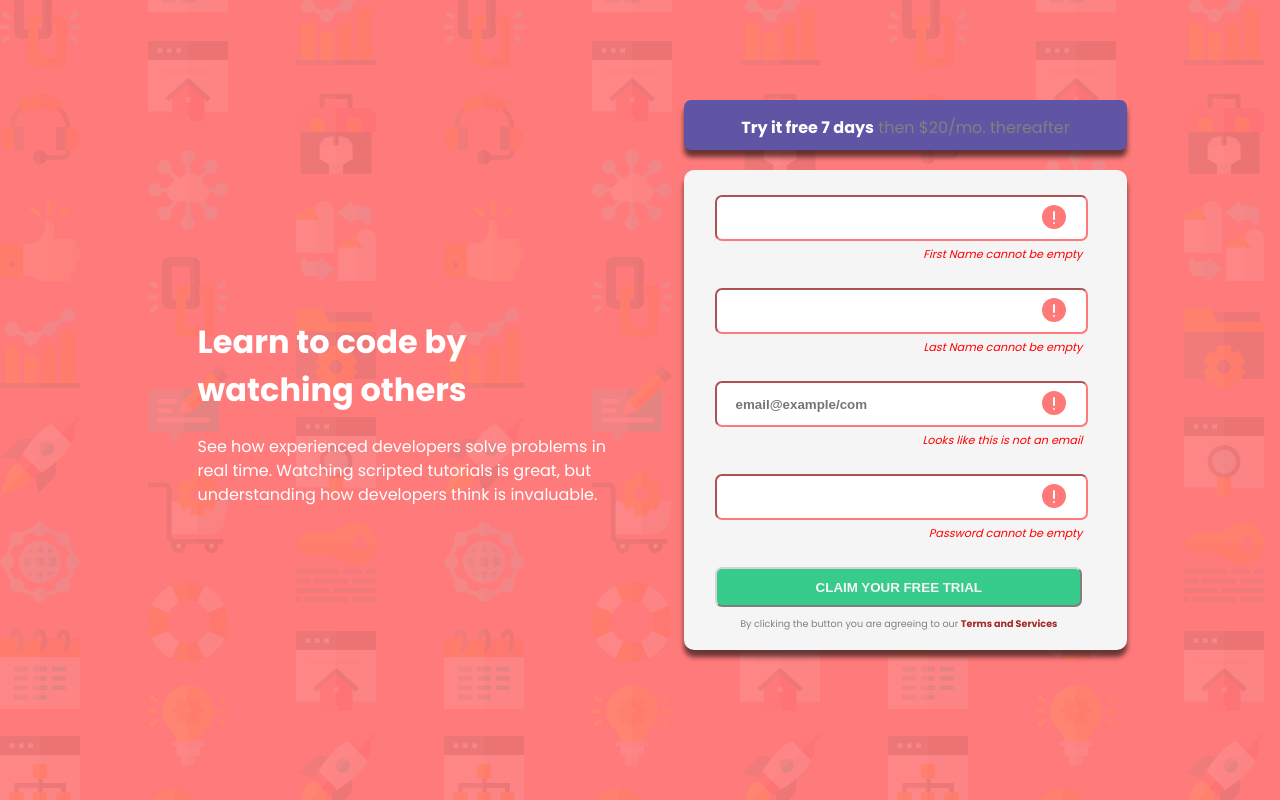
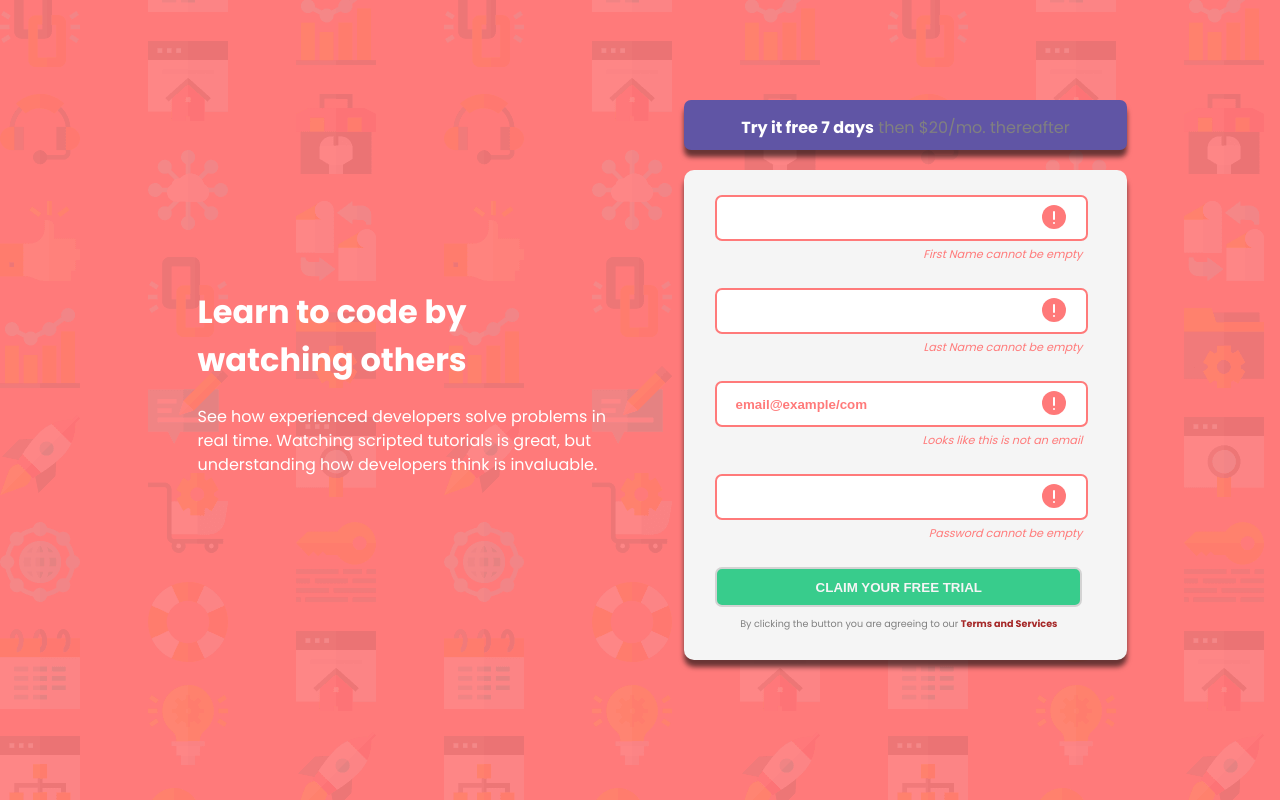
Before and after one commit to olanrewajurasheed/single_page, a plain HTML site: page index.html in a window 1280 px wide. Both pictures are taken after a click on the button "CLAIM YOUR FREE TRIAL". Drawn offline with Linux system fonts and the light colour scheme.

Commit message:
commiting

```diff
--- a/app.js
+++ b/app.js
@@ -3,9 +3,7 @@ const claimBtn = document.querySelector("button"),
   firstName = document.querySelector("#firstname"),
   lastName = document.querySelector("#lastname"),
   email = document.querySelector("#email"),
-  password = document.querySelector("#password"),
-  errorText = document.querySelector("text"),
-  first = document.querySelector(".first");
+  password = document.querySelector("#password");
 
 // Event Listeners
 eventListeners();
@@ -17,6 +15,8 @@ function eventListeners() {
 // Functions
 
 function claimBtnFnc() {
+  // validate form height
+
   //validate first name
   validateFirstName();
 
@@ -29,20 +29,34 @@ function claimBtnFnc() {
   //validate password field
   validatePassword();
 
+  validateFormHeight();
 }
 
-// Excess DRY here, but what do you expect from a noob?
+// Excessive violation of DRY rule here, but what do you expect from a noob?
+
+function validateFormHeight() {
+  if (
+    firstName.value.length !== 0 ||
+    lastName.value.length !== 0 ||
+    email.value.length !== 0 ||
+    password.value.length !== 0
+  ) {
+    document.querySelector(".form_container").style.height = "440px";
+  } else {
+    document.querySelector(".form_container").style.height = "490px";
+  }
+}
 
 function validateFirstName() {
   if (firstName.value.length !== 0) {
     firstName.style.borderColor = "hsl(154, 59%, 51%)";
     firstName.classList.remove("img_icon");
-    document.querySelector(".first text").style.display="none";
+    document.querySelector(".first text").style.display = "none";
   } else {
     firstName.style.borderColor = "hsl(0, 100%, 74%)";
     firstName.classList.add("img_icon");
-    document.querySelector(".first text").style.display="block";
-    document.querySelector(".first input").placeholder="";
+    document.querySelector(".first text").style.display = "block";
+    document.querySelector(".first input").placeholder = "";
   }
 }
 
@@ -50,12 +64,12 @@ function validateLastName() {
   if (lastName.value.length !== 0) {
     lastName.style.borderColor = "hsl(154, 59%, 51%)";
     lastName.classList.remove("img_icon");
-    document.querySelector(".last text").style.display="none";
+    document.querySelector(".last text").style.display = "none";
   } else {
     lastName.style.borderColor = "hsl(0, 100%, 74%)";
     lastName.classList.add("img_icon");
-    document.querySelector(".last text").style.display="block";
-    document.querySelector(".last input").placeholder="";
+    document.querySelector(".last text").style.display = "block";
+    document.querySelector(".last input").placeholder = "";
   }
 }
 
@@ -63,13 +77,13 @@ function validateEmail() {
   if (email.value.length !== 0) {
     email.style.borderColor = "hsl(154, 59%, 51%)";
     email.classList.remove("img_icon");
-    document.querySelector(".email text").style.display="none";
+    document.querySelector(".email text").style.display = "none";
   } else {
     email.style.borderColor = "hsl(0, 100%, 74%)";
     email.classList.add("img_icon");
-    document.querySelector(".email text").style.display="block";
-    document.querySelector(".email input").placeholder="email@example/com";
-    document.querySelector(".email input").placeholder.color="red";
+    document.querySelector(".email text").style.display = "block";
+    document.querySelector(".email input").placeholder = "email@example/com";
+    document.querySelector(".email input").classList.add("place_color");
   }
 }
 
@@ -77,11 +91,11 @@ function validatePassword() {
   if (password.value.length !== 0) {
     password.style.borderColor = "hsl(154, 59%, 51%)";
     password.classList.remove("img_icon");
-    document.querySelector(".pass text").style.display="none";
+    document.querySelector(".pass text").style.display = "none";
   } else {
     password.style.borderColor = "hsl(0, 100%, 74%)";
     password.classList.add("img_icon");
-    document.querySelector(".pass text").style.display="block";
-    document.querySelector(".pass input").placeholder="";
+    document.querySelector(".pass text").style.display = "block";
+    document.querySelector(".pass input").placeholder = "";
   }
 }
--- a/style.css
+++ b/style.css
@@ -16,7 +16,7 @@
   margin: 100px 15%;
 
   grid-template-columns: 50% 50%;
-  grid-template-rows: 50px 480px;
+  grid-template-rows: 50px 420px;
   grid-row-gap: 20px;
   grid-column-gap: 5%;
 }
@@ -59,7 +59,7 @@ p {
   display:none;
   align-self: flex-end;
   text-align: right;
-  color: red;
+  color: hsl(0, 100%, 74%);
   font-size: 0.7rem;
   padding-top: 5px;
   padding-bottom: 0;
@@ -74,21 +74,20 @@ p {
   width: 95%;
   height: 40px;
   /* margin-bottom: 20px; */
+  border: solid 2px lightgrey;
   border-radius: 7px;
-  border-color: lightgrey;
-  outline-color: transparent;
 }
 
-.form_class:hover,
-.form_class:active {
-  outline-color: lightblue;
-  border-color: lightblue;
+input:hover,
+input:focus {
+  outline: none;
+  border: solid .5px hsl(248, 32%, 49%);
 }
 
 .input {
   padding-left: 5%;
   font-weight: bolder;
-  color: black;
+  color: rgb(12, 11, 11);
 }
 
 .img_icon {
@@ -120,6 +119,12 @@ button {
   color: rgb(165, 39, 39);
   font-weight: bolder;
 }
+
+/* Styling mail placeholder text to red*/
+.place_color::-webkit-input-placeholder {
+  color: hsl(0, 100%, 74%);
+}
+
 /* Styling mobile view */
 
 @media screen and (max-width: 375px) {
@@ -133,7 +138,7 @@ button {
     display: grid;
     margin: 50px 2%;
     grid-template-columns: repeat(1, 98%);
-    grid-template-rows: 300px 75px 500px;
+    grid-template-rows: 300px 75px 430px;
   }
 
   .big_text_container {
```
Also changed, not shown: 1 other file.
